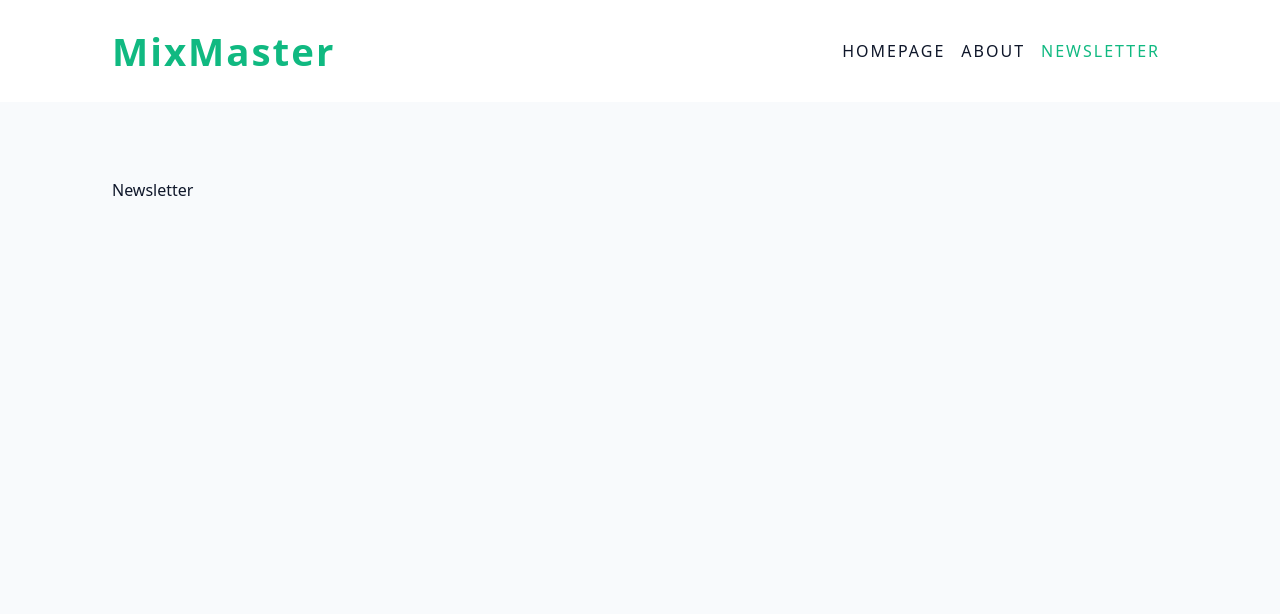
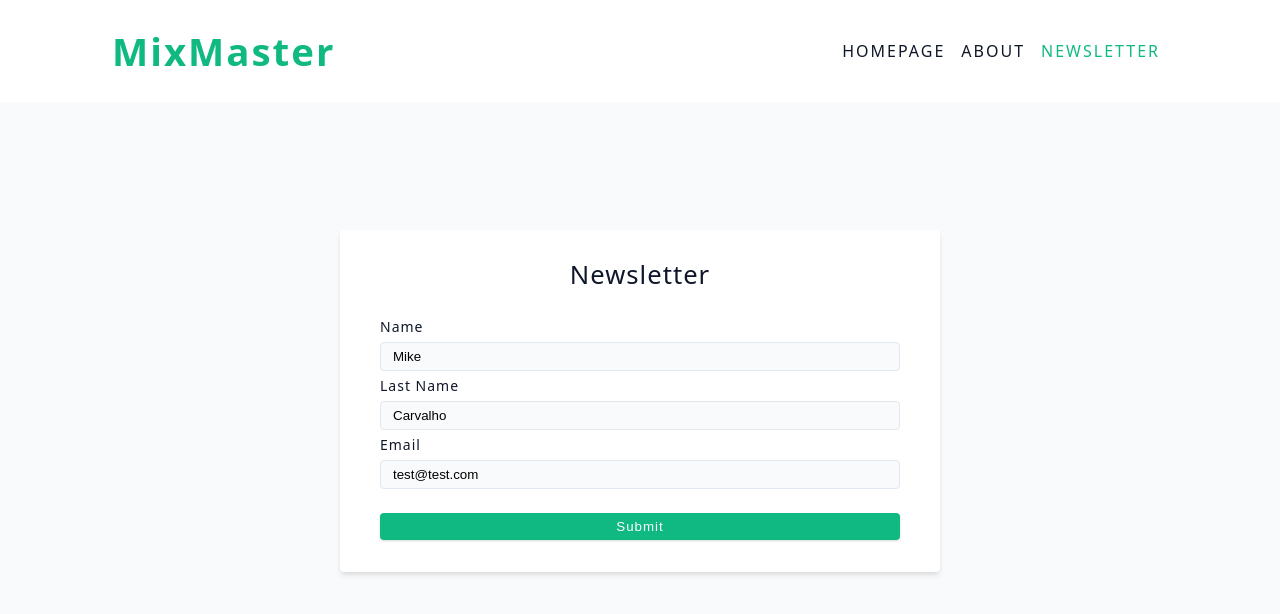
Before and after one commit to CR7sewey/MixMaster-react, a React (Vite) app in the folder vite-project/: page /newsletter in a window 1280 px wide. Shown: the top 614 px of the page. Built offline with nearby package versions, Linux system fonts and the light colour scheme.

Commit message:
Newsletter

```diff
--- a/vite-project/package.json
+++ b/vite-project/package.json
@@ -15,6 +15,7 @@
     "react": "^18.2.0",
     "react-dom": "^18.2.0",
     "react-router-dom": "^6.23.1",
+    "react-toastify": "^10.0.5",
     "styled-components": "^6.1.11"
   },
   "devDependencies": {
--- a/vite-project/src/App.jsx
+++ b/vite-project/src/App.jsx
@@ -18,6 +18,7 @@
 } from "react-router-dom";
 import { loader as landingLoader } from "./Pages/Landing";
 import { loader as singleCocktailLoader } from "./Pages/Cocktail";
+import { action as newsletterFormAction } from "./Pages/Newsletter";
 
 const router = createBrowserRouter([
   {
@@ -37,7 +38,11 @@
         errorElement: <SinglePageError />,
         loader: singleCocktailLoader,
       },
-      { path: "newsletter", element: <Newsletter /> },
+      {
+        path: "newsletter",
+        element: <Newsletter />,
+        action: newsletterFormAction,
+      },
       { path: "about", element: <About /> }, /// relative to the parent
     ],
   },
--- a/vite-project/src/Pages/Newsletter.jsx
+++ b/vite-project/src/Pages/Newsletter.jsx
@@ -1,7 +1,86 @@
+import axios from "axios";
 import React from "react";
+import { Form, redirect } from "react-router-dom";
+import { toast } from "react-toastify";
+
+const newsletterUrl = "https://www.course-api.com/cocktails-newsletter";
+
+export const action = async ({ request }) => {
+  // action do form
+  console.log("IN action");
+  const data = await request.formData(); // get the data
+  console.log(data, "rata");
+  //const formData = new FormData(data);
+  const entries = [...data.values()]; //.entries
+  if (entries.includes("")) {
+    return toast.error("You need to provide all the info");
+  }
+  const formObject = Object.fromEntries(data);
+
+  try {
+    const response = await axios.post(newsletterUrl, formObject);
+    toast.success(`You will receive our newsletter, ${formObject.name}`);
+    return redirect("/");
+  } catch (e) {
+    toast.error(e?.response?.data?.msg);
+    return e;
+  }
+};
 
 const Newsletter = () => {
-  return <div>Newsletter</div>;
+  // could be <form className="form" method="POST" action=>
+  return (
+    <Form className="form" method="POST">
+      <h4 style={{ textAlign: "center", marginBottom: "2rem" }}>Newsletter</h4>
+      <div className="form-row">
+        <label htmlFor="name" className="form-label">
+          name
+        </label>
+        <input
+          type="text"
+          name="name"
+          className="form-input"
+          id="name"
+          defaultValue="Mike"
+        />
+        <label
+          htmlFor="lastName"
+          className="form-label"
+          style={{ marginTop: "0.5rem" }}
+        >
+          last name
+        </label>
+        <input
+          type="text"
+          name="lastName"
+          className="form-input"
+          id="lastName"
+          defaultValue="Carvalho"
+        />
+        <label
+          htmlFor="email"
+          className="form-label"
+          style={{ marginTop: "0.5rem" }}
+        >
+          email
+        </label>
+        <input
+          type="email"
+          name="email"
+          className="form-input"
+          id="email"
+          defaultValue="test@test.com"
+        />
+      </div>
+      <button
+        type="submit"
+        className="btn btn-block"
+        style={{ marginTop: "0.5rem" }}
+      >
+        Submit
+      </button>
+    </Form>
+  );
 };
 
 export default Newsletter;
--- a/vite-project/src/main.jsx
+++ b/vite-project/src/main.jsx
@@ -3,10 +3,13 @@
 import App from "./App.jsx";
 import "./index.css";
 import { QueryClient, QueryClientProvider } from "@tanstack/react-query";
+import "react-toastify/dist/ReactToastify.css";
+import { ToastContainer } from "react-toastify";
 const queryClient = new QueryClient();
 
 ReactDOM.createRoot(document.getElementById("root")).render(
   <React.StrictMode>
+    <ToastContainer position="top-center" autoClose={2000} />
     <QueryClientProvider client={queryClient}>
       <App />
     </QueryClientProvider>
```
Also changed, not shown: 1 other file (tests, documents, lock files or other folders).
